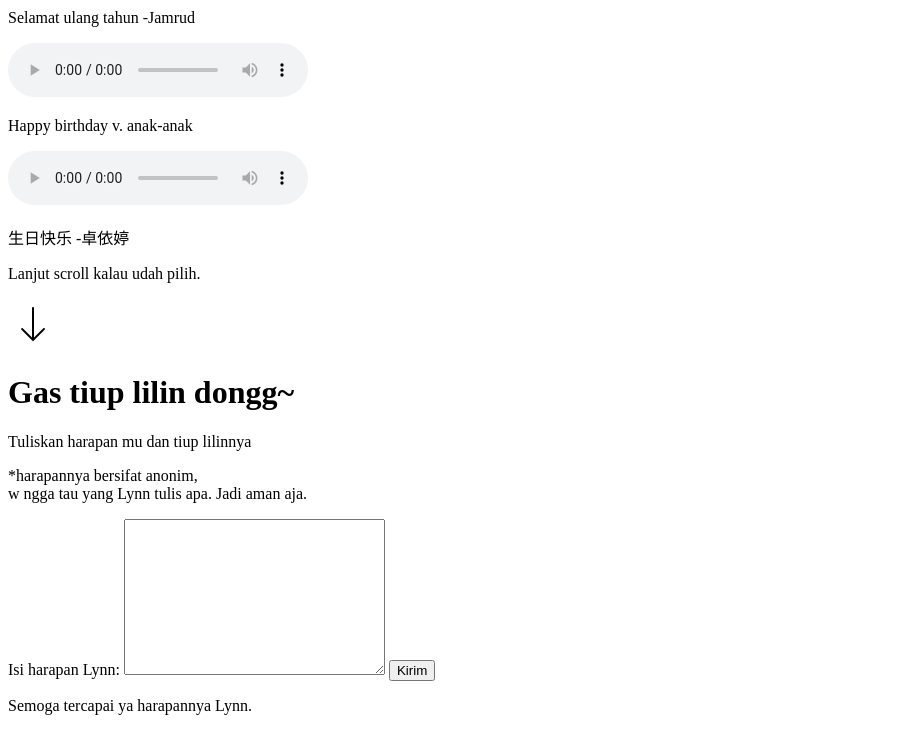
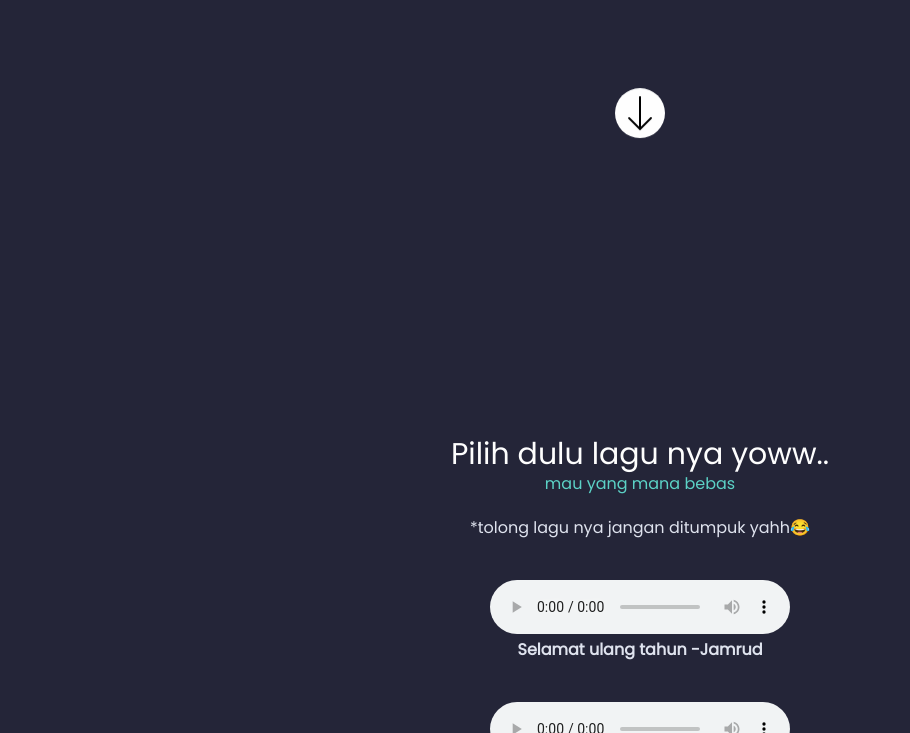
Before and after one commit to Ocirled/Project-Birthday, a website: page index.html in a window 1280 px wide. Shown: the part 464-1197 px from the top of the page, without its empty margins (0-910 px from the left). Drawn offline with nearby package versions, Linux system fonts and the light colour scheme; the site is published under a folder, as on GitHub Pages, so addresses that start at the root find nothing.

Commit message:
mengubah link rel

```diff
--- a/index.html
+++ b/index.html
@@ -4,7 +4,7 @@
     <meta charset="UTF-8" />
     <meta name="viewport" content="width=device-width, initial-scale=1.0" />
     <title>Lynn Birthday</title>
-    <link rel="stylesheet" href="/dist/output.css" />
+    <link rel="stylesheet" href="dist/output.css" />
 
     <!-- Font -->
     <link rel="preconnect" href="https://fonts.googleapis.com" />
```
